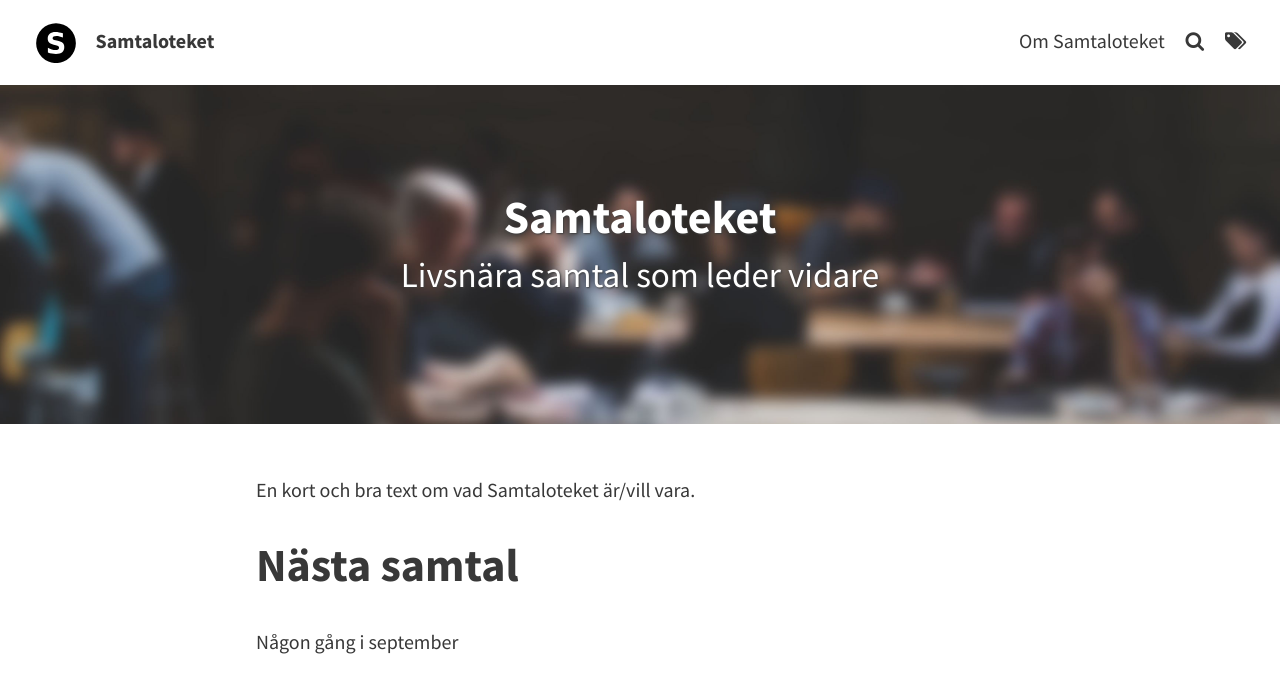
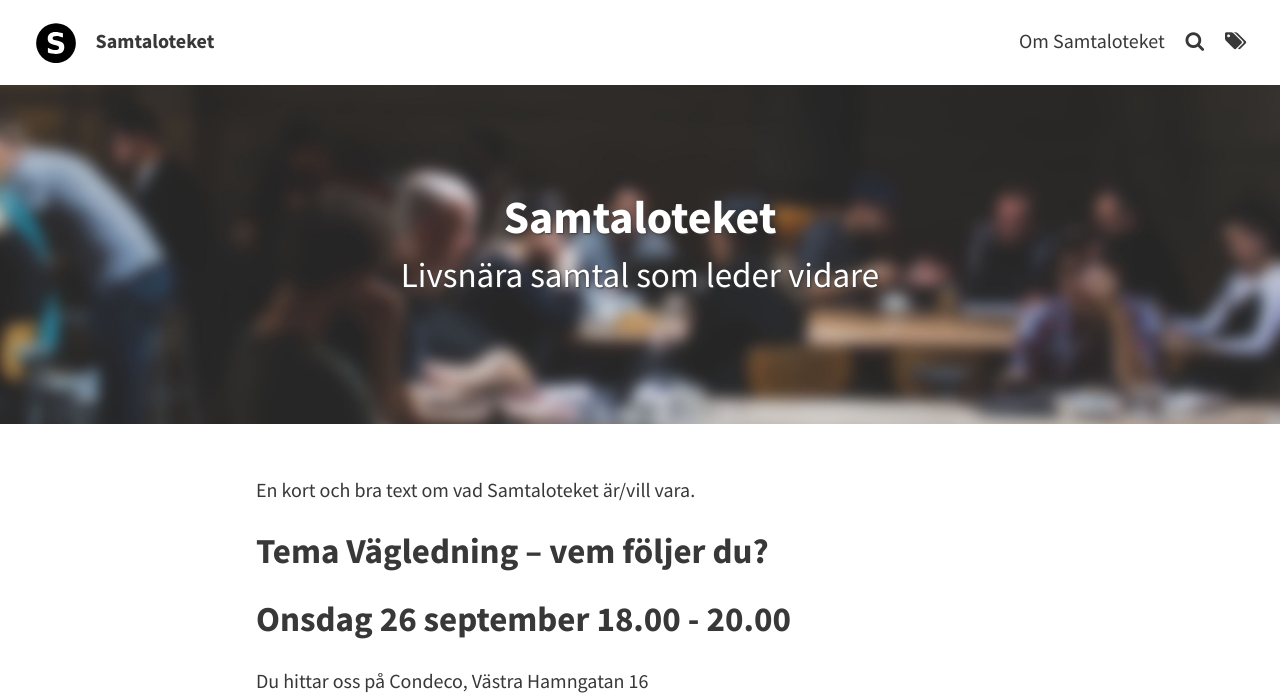
Before and after one commit to samtaloteket/samtaloteket.github.io, a Jekyll site: the page built from index.md, in a window 1280 px wide. Shown: the top 697 px of the page. Built offline with Jekyll 4.4.1, drawn with Linux system fonts in a browser that asks for light colours; some of the changed text lies outside the part shown.

Commit message:
Change text a bit and adjust organizers

```diff
--- a/_sass/includes/_footer.scss
+++ b/_sass/includes/_footer.scss
@@ -25,8 +25,6 @@
     .footer-organizers {
         ul {
             list-style: none;
-            display: flex;
-            align-items: center;
             li {
                 display: inline;
             }
--- a/index.md
+++ b/index.md
@@ -8,11 +8,9 @@
 
 En kort och bra text om vad Samtaloteket är/vill vara.
 
-# Nästa samtal
-Någon gång i september
+## Tema Vägledning -- vem följer du?
 
-# Höstens tema
-Vägledning med fin rubrik
+## Onsdag 26 september 18.00 - 20.00
+Du hittar oss på Condeco,  Västra Hamngatan 16
 
-# Hitta till samtalet
-Karta till Condeco
+<iframe src="https://www.google.com/maps/embed?pb=!1m18!1m12!1m3!1d2131.74625292261!2d11.962074615899875!3d57.70378074731207!2m3!1f0!2f0!3f0!3m2!1i1024!2i768!4f13.1!3m3!1m2!1s0x464ff36600d77e59%3A0x22e24f69307e2985!2sCondeco+V%C3%A4stra+Hamngatan!5e0!3m2!1ssv!2sse!4v1532376020924" width="600" height="450" frameborder="0" style="border:0" allowfullscreen></iframe>
```
